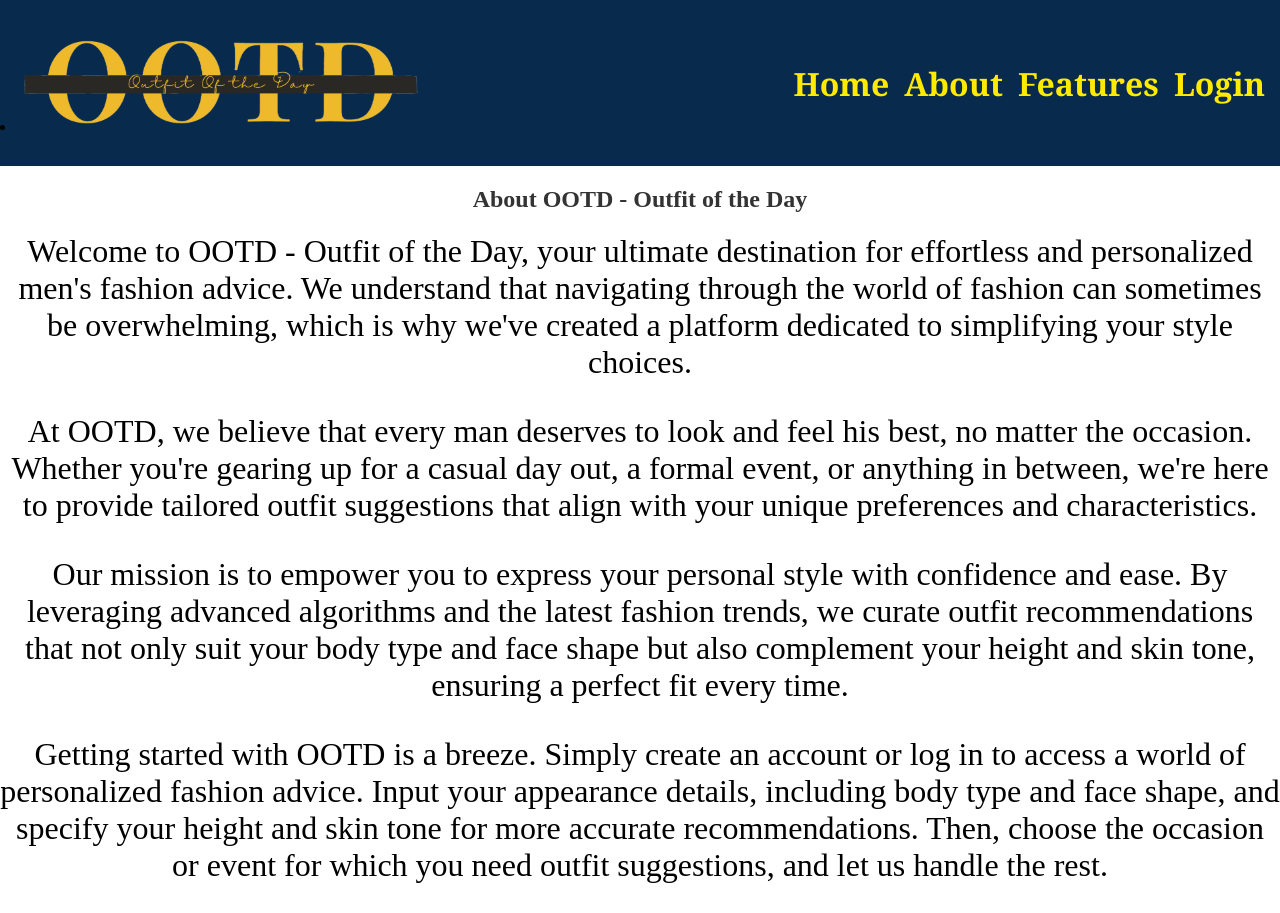
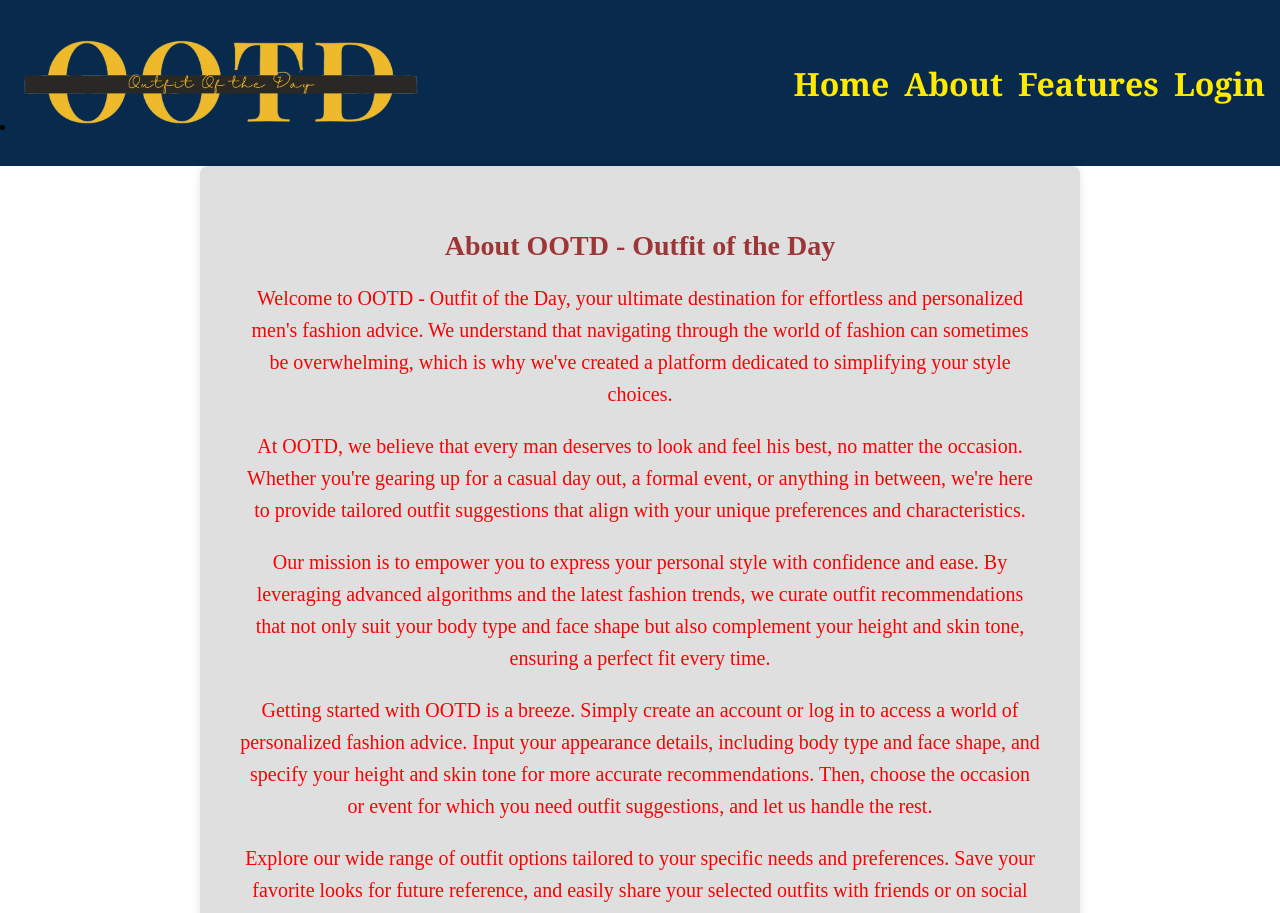
Before and after one commit to kalviumcommunity/S51_Jaswant_Capstone_OOTD, a React (Vite) app in the folder client/: page /about in a window 1280 px wide. Shown: the top 913 px of the page. Built offline with nearby package versions, Linux system fonts and the light colour scheme.

Commit message:
added about pg css

```diff
--- /dev/null
+++ b/client/src/Components/About.css
@@ -0,0 +1,28 @@
+/* About Component Styles */
+.about-container {
+    max-width: 800px;
+    margin: 0 auto;
+    padding: 40px;
+    background-color: #d5d5d5c1;
+    border-radius: 8px;
+    box-shadow: 0 0 10px rgba(0, 0, 0, 0.1);
+}
+
+.about-heading {
+    font-size: 28px;
+    font-weight: bold;
+    color: #9d3636;
+    margin-bottom: 20px;
+}
+
+.about-paragraph {
+    font-size: 20px;
+    line-height: 1.6;
+    color: #f40404;
+    margin-bottom: 15px;
+}
+
+
+.about-link:hover {
+    text-decoration: underline;
+}
--- a/client/src/Components/About.jsx
+++ b/client/src/Components/About.jsx
@@ -1,16 +1,17 @@
 import React from 'react';
+import './About.css'; // Import the CSS file
 
 const About = () => {
     return (
-        <div>
-            <h2>About OOTD - Outfit of the Day</h2>
-            <p>Welcome to OOTD - Outfit of the Day, your ultimate destination for effortless and personalized men's fashion advice. We understand that navigating through the world of fashion can sometimes be overwhelming, which is why we've created a platform dedicated to simplifying your style choices.</p>
-            <p>At OOTD, we believe that every man deserves to look and feel his best, no matter the occasion. Whether you're gearing up for a casual day out, a formal event, or anything in between, we're here to provide tailored outfit suggestions that align with your unique preferences and characteristics.</p>
-            <p>Our mission is to empower you to express your personal style with confidence and ease. By leveraging advanced algorithms and the latest fashion trends, we curate outfit recommendations that not only suit your body type and face shape but also complement your height and skin tone, ensuring a perfect fit every time.</p>
-            <p>Getting started with OOTD is a breeze. Simply create an account or log in to access a world of personalized fashion advice. Input your appearance details, including body type and face shape, and specify your height and skin tone for more accurate recommendations. Then, choose the occasion or event for which you need outfit suggestions, and let us handle the rest.</p>
-            <p>Explore our wide range of outfit options tailored to your specific needs and preferences. Save your favorite looks for future reference, and easily share your selected outfits with friends or on social media to inspire others with your impeccable style.</p>
-            <p>If you ever have any questions, concerns, or need assistance while using OOTD, our dedicated support team is here to help. Whether you're seeking fashion advice or technical support, we're committed to ensuring that your experience with OOTD is nothing short of exceptional.</p>
-            <p>Thank you for choosing OOTD - Outfit of the Day. Let's elevate your style together!</p>
+        <div className="about-container">
+            <h2 className="about-heading">About OOTD - Outfit of the Day</h2>
+            <p className="about-paragraph">Welcome to OOTD - Outfit of the Day, your ultimate destination for effortless and personalized men's fashion advice. We understand that navigating through the world of fashion can sometimes be overwhelming, which is why we've created a platform dedicated to simplifying your style choices.</p>
+            <p className="about-paragraph">At OOTD, we believe that every man deserves to look and feel his best, no matter the occasion. Whether you're gearing up for a casual day out, a formal event, or anything in between, we're here to provide tailored outfit suggestions that align with your unique preferences and characteristics.</p>
+            <p className="about-paragraph">Our mission is to empower you to express your personal style with confidence and ease. By leveraging advanced algorithms and the latest fashion trends, we curate outfit recommendations that not only suit your body type and face shape but also complement your height and skin tone, ensuring a perfect fit every time.</p>
+            <p className="about-paragraph">Getting started with OOTD is a breeze. Simply create an account or log in to access a world of personalized fashion advice. Input your appearance details, including body type and face shape, and specify your height and skin tone for more accurate recommendations. Then, choose the occasion or event for which you need outfit suggestions, and let us handle the rest.</p>
+            <p className="about-paragraph">Explore our wide range of outfit options tailored to your specific needs and preferences. Save your favorite looks for future reference, and easily share your selected outfits with friends or on social media to inspire others with your impeccable style.</p>
+            <p className="about-paragraph">If you ever have any questions, concerns, or need assistance while using OOTD, our dedicated support team is here to help. Whether you're seeking fashion advice or technical support, we're committed to ensuring that your experience with OOTD is nothing short of exceptional.</p>
+            <p className="about-paragraph">Thank you for choosing OOTD - Outfit of the Day. Let's elevate your style together!</p>
         </div>
     );
 };
```
